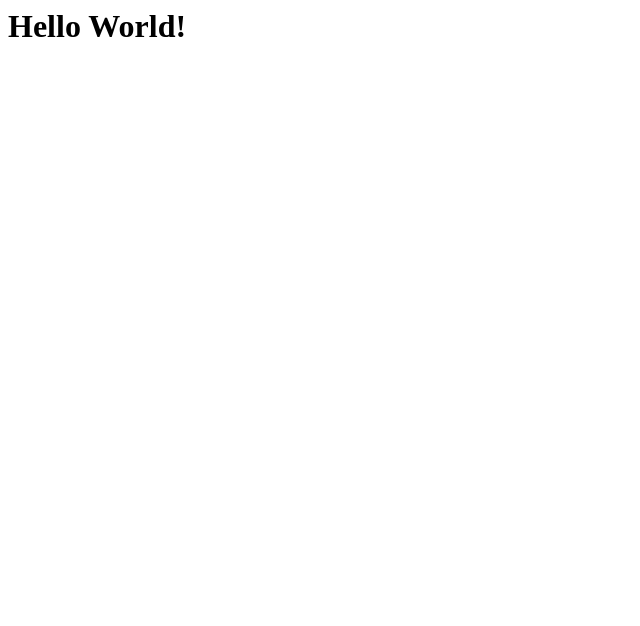
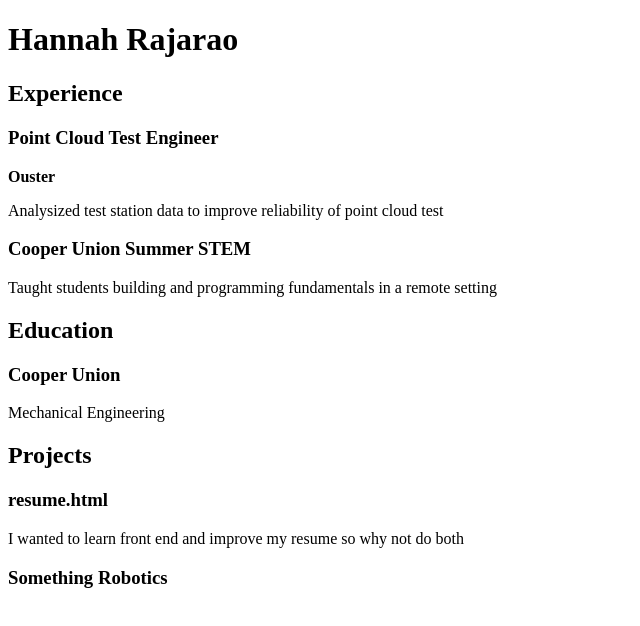
Before and after one commit to hannahr23/resume, a plain HTML site: page index.html in a window 1280 px wide. Shown: the whole page, without its empty margins (0-640 px from the left). Drawn offline with Linux system fonts and the light colour scheme.

Commit message:
Copy in resume

```diff
--- a/index.html
+++ b/index.html
@@ -1 +1,25 @@
-<h1>Hello World!</h1>
+<!DOCTYPE html>
+<html>
+  <head>
+    <title>Hannah Rajarao Resume</title>
+    <link href="style.css" rel="stylesheet">
+  </head>
+  <body>
+    <h1>Hannah Rajarao</h1>
+      <h2>Experience</h2>
+      <h3>Point Cloud Test Engineer</h3>
+        <p><strong>Ouster</strong></p>
+        <p>Analysized test station data to improve reliability of point cloud test</p>
+      <h3>Cooper Union Summer STEM</h3>
+        <p>Taught students building and programming fundamentals in a remote setting</p>
+      <div class = "education">
+        <h2>Education</h2>
+          <h3>Cooper Union</h3>
+            <p>Mechanical Engineering</p>
+      </div>
+      <h2>Projects</h2>
+        <h3>resume.html</h3>
+          <p>I wanted to learn front end and improve my resume so why not do both</p>
+        <h3>Something Robotics</h3>
+    </body>
+</html>
```
